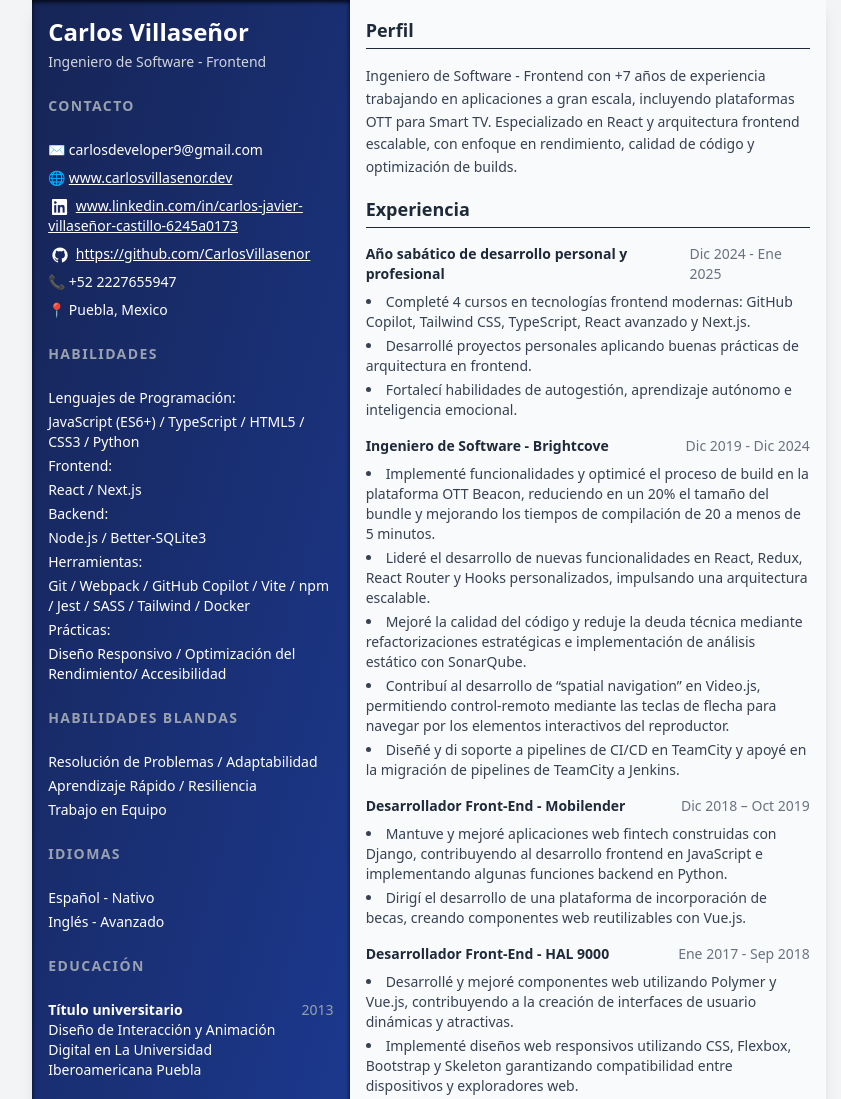
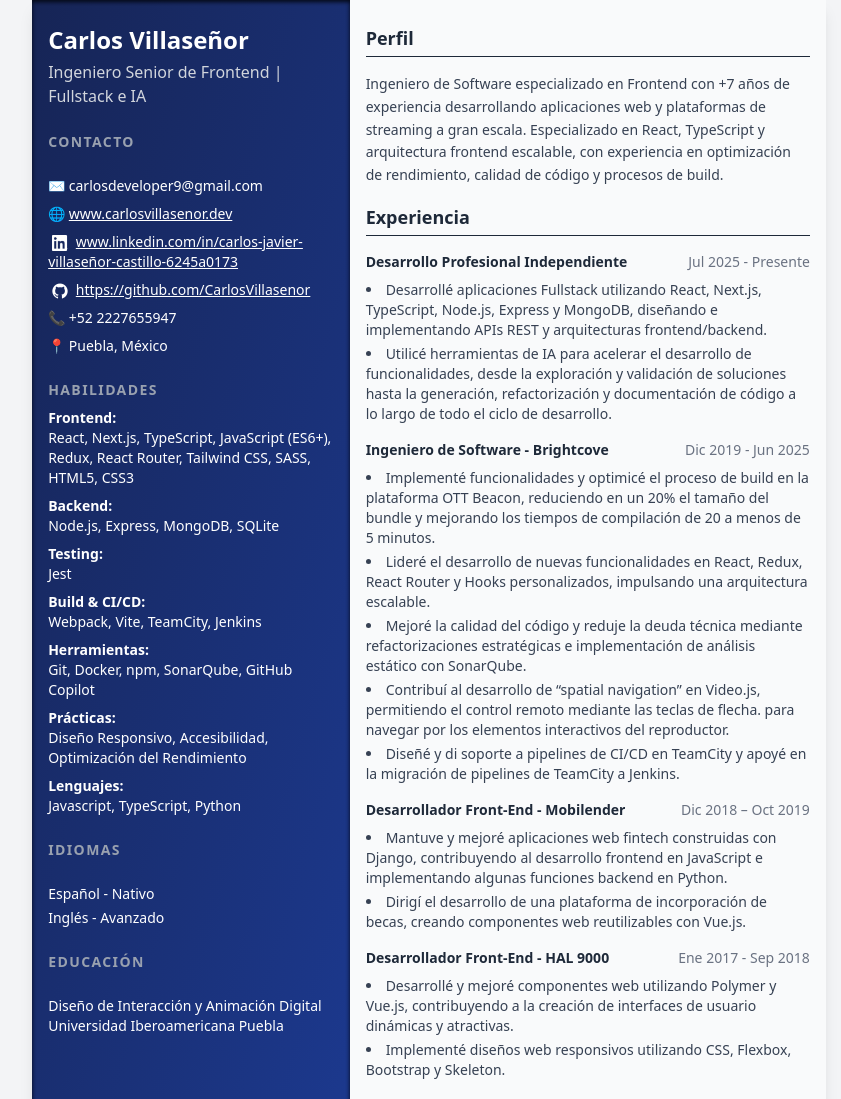
Before and after one commit to CarlosVillasenor/curriculum-vitae-tailwind-project, a website: page index.html in a window 1280 px wide. Shown: the top 1099 px of the page, without its empty margins (211-1052 px from the left). Drawn offline with nearby package versions, Linux system fonts and the light colour scheme; files that its build step writes are made by us from their sources.

Commit message:
feat: update CV with latest knowledge

```diff
--- a/index.html
+++ b/index.html
@@ -1,11 +1,10 @@
-<!DOCTYPE html>
+<!doctype html>
 <html lang="en">
-
   <head>
     <meta charset="UTF-8" />
     <meta name="viewport" content="width=device-width, initial-scale=1.0" />
     <title>Carlos Villaseñor - CV</title>
-  <link rel="stylesheet" href="css/output.css">
+    <link rel="stylesheet" href="css/output.css" />
     <style>
       @media print {
         body {
@@ -17,75 +16,134 @@
   </head>
 
   <body class="bg-gray-100 text-gray-800 font-sans">
-  <div class="max-w-4xl mx-auto bg-gray-50 shadow-lg grid grid-cols-10 w-[210mm] h-[297mm]">
-
+    <div
+      class="max-w-4xl mx-auto bg-gray-50 shadow-lg grid grid-cols-10 w-[210mm] h-[297mm]"
+    >
       <!-- LEFT SIDEBAR -->
-    <aside class="col-span-4 text-white px-4 py-4 shadow-inner shadow-gray-950 bg-linear-to-br from-blue-950 to-blue-900">
+      <aside
+        class="col-span-4 text-white px-4 py-6 shadow-inner shadow-gray-950 bg-linear-to-br from-blue-950 to-blue-900"
+      >
         <!-- Profile Picture and Name -->
         <!-- <img src="src/img/profile.png" alt="Profile Picture"
         class="w-32 h-32 rounded-full object-cover mt-2 border-gray-200 border-3 mb-4 mx-auto" /> -->
         <h1 class="text-2xl font-bold">Carlos Villaseñor</h1>
-      <p class="text-sm text-gray-300 mt-1">Ingeniero de Software - Frontend</p>
+        <p class="text-md text-gray-300 mt-1">
+          Ingeniero Senior de Frontend | Fullstack e IA
+        </p>
 
         <!-- Contact -->
         <section class="mt-6">
-        <h2 class="text-sm font-semibold tracking-widest text-gray-400 uppercase mt-6 mb-6">
+          <h2
+            class="text-sm font-semibold tracking-widest text-gray-400 uppercase mt-6 mb-6"
+          >
             Contacto
           </h2>
           <ul class="mt-3 space-y-2 text-sm">
             <li>✉️ carlosdeveloper9@gmail.com</li>
-          <li>🌐 <a href="https://carlosvillasenor.dev" class="underline">www.carlosvillasenor.dev</a></li>
             <li>
-            <img src="src/img/in_logo.png" alt="🐙" class="w-4  h-4 inline mx-1">
-            <a href="https://www.linkedin.com/in/carlos-javier-villaseñor-castillo-6245a0173" class="underline">
+              🌐
+              <a href="https://carlosvillasenor.dev" class="underline"
+                >www.carlosvillasenor.dev</a
+              >
+            </li>
+            <li>
+              <img
+                src="src/img/in_logo.png"
+                alt="🐙"
+                class="w-4 h-4 inline mx-1"
+              />
+              <a
+                href="https://www.linkedin.com/in/carlos-javier-villaseñor-castillo-6245a0173"
+                class="underline"
+              >
                 www.linkedin.com/in/carlos-javier-villaseñor-castillo-6245a0173
               </a>
             </li>
             <li>
-            <img src="src/img/git_logo.png" alt="🐙" class="w-4  h-4 inline mx-1">
+              <img
+                src="src/img/git_logo.png"
+                alt="🐙"
+                class="w-4 h-4 inline mx-1"
+              />
               <a href="https://github.com/CarlosVillasenor" class="underline">
                 https://github.com/CarlosVillasenor
               </a>
             </li>
             <li>📞 +52 2227655947</li>
-          <li>📍 Puebla, Mexico</li>
+            <li>📍 Puebla, México</li>
           </ul>
         </section>
 
         <!-- Skills -->
         <section class="mt-6">
-        <h2 class="text-sm font-semibold tracking-widest text-gray-400 uppercase mt-6 mb-6">
+          <h2
+            class="text-sm font-semibold tracking-widest text-gray-400 uppercase mt-6 mb-2"
+          >
             Habilidades
           </h2>
-        <ul class="mt-3 space-y-1 text-sm">
-          <li>Lenguajes de Programación: </li>
-          <li>JavaScript (ES6+) / TypeScript / HTML5 / CSS3 / Python </li>
-          <li>Frontend:</li>
-          <li> React / Next.js </li>
-          <li>Backend:</li>
-          <li> Node.js / Better-SQLite3</li>
-          <li>Herramientas:</li>
-          <li>Git / Webpack / GitHub Copilot / Vite / npm / Jest / SASS / Tailwind / Docker</li>
-          <li>Prácticas:</li>
-          <li>Diseño Responsivo / Optimización del Rendimiento/ Accesibilidad </li>
+
+          <ul class="text-sm space-y-2">
+            <li>
+              <div class="font-bold">Frontend:</div>
+              <div>
+                React, Next.js, TypeScript, JavaScript (ES6+), Redux, React
+                Router, Tailwind CSS, SASS, HTML5, CSS3
+              </div>
+            </li>
+
+            <li>
+              <div class="font-bold">Backend:</div>
+              <div>Node.js, Express, MongoDB, SQLite</div>
+            </li>
+
+            <li>
+              <div class="font-bold">Testing:</div>
+              <div>Jest</div>
+            </li>
+
+            <li>
+              <div class="font-bold">Build &amp; CI/CD:</div>
+              <div>Webpack, Vite, TeamCity, Jenkins</div>
+            </li>
+
+            <li>
+              <div class="font-bold">Herramientas:</div>
+              <div>Git, Docker, npm, SonarQube, GitHub Copilot</div>
+            </li>
+
+            <li>
+              <div class="font-bold">Prácticas:</div>
+              <div>
+                Diseño Responsivo, Accesibilidad, Optimización del Rendimiento
+              </div>
+            </li>
+
+            <li>
+              <div class="font-bold">Lenguajes:</div>
+              <div>Javascript, TypeScript, Python</div>
+            </li>
           </ul>
         </section>
 
         <!--Soft Skills-->
-      <section class="mt-6">
-        <h2 class="text-sm font-semibold tracking-widest text-gray-400 uppercase mt-6 mb-6">
+        <!-- <section class="mt-6">
+          <h2
+            class="text-sm font-semibold tracking-widest text-gray-400 uppercase mt-6 mb-6"
+          >
             Habilidades blandas
           </h2>
           <ul class="mt-3 space-y-1 text-sm">
-          <li>Resolución de Problemas / Adaptabilidad </li>
-          <li>Aprendizaje Rápido / Resiliencia</li>
+            <li>Resolución de Problemas, Adaptabilidad</li>
+            <li>Aprendizaje Rápido, Resiliencia</li>
             <li>Trabajo en Equipo</li>
           </ul>
-      </section>
+        </section> -->
 
         <!-- Languages -->
         <section class="mt-6">
-        <h2 class="text-sm font-semibold tracking-widest text-gray-400 uppercase mt-6 mb-6">
+          <h2
+            class="text-sm font-semibold tracking-widest text-gray-400 uppercase mt-6 mb-6"
+          >
             Idiomas
           </h2>
           <ul class="mt-3 space-y-1 text-sm">
@@ -96,123 +154,159 @@
 
         <!-- Education -->
         <section class="mt-6">
-        <h2 class="text-sm font-semibold tracking-widest text-gray-400 uppercase mt-6 mb-6">Educación</h2>
+          <h2
+            class="text-sm font-semibold tracking-widest text-gray-400 uppercase mt-6 mb-6"
+          >
+            Educación
+          </h2>
           <div class="mt-3 flex justify-between text-sm">
             <div>
-            <p class="font-semibold">Título universitario</p>
-            <p>Diseño de Interacción y Animación Digital en La Universidad Iberoamericana Puebla</p>
+              <p>Diseño de Interacción y Animación Digital</p>
+              <p>Universidad Iberoamericana Puebla</p>
             </div>
-          <span class="text-gray-400">2013</span>
+            <!-- <span class="text-gray-400">2013</span> -->
           </div>
         </section>
       </aside>
 
       <!-- RIGHT CONTENT -->
-    <main class="col-span-6 px-4 py-4 ">
-
+      <main class="col-span-6 px-4 py-6">
         <!-- Profile -->
         <section>
-        <h2 class="text-lg font-bold border-b pb-1">
-          Perfil
-        </h2>
+          <h2 class="text-lg font-bold border-b pb-1">Perfil</h2>
           <p class="mt-4 text-sm leading-relaxed text-gray-700">
-          Ingeniero de Software - Frontend con +7 años de experiencia trabajando en aplicaciones a gran escala, incluyendo
-          plataformas OTT para Smart TV. Especializado en React y arquitectura frontend escalable, con enfoque en
-          rendimiento, calidad de código y optimización de builds.
+            Ingeniero de Software especializado en Frontend con +7 años de
+            experiencia desarrollando aplicaciones web y plataformas de
+            streaming a gran escala. Especializado en React, TypeScript y
+            arquitectura frontend escalable, con experiencia en optimización de
+            rendimiento, calidad de código y procesos de build.
           </p>
+          <!-- <p>
+             He ampliado mi
+            experiencia hacia el desarrollo Fullstack, trabajando con Node.js,
+            Express, MongoDB y SQLite, y utilizo herramientas de IA para
+            acelerar el desarrollo, explorar soluciones y construir aplicaciones
+            de extremo a extremo.
+          </p> -->
         </section>
 
         <!-- Experience -->
         <section class="mt-4">
-        <h2 class="text-lg font-bold border-b pb-1">
-          Experiencia
-        </h2>
+          <h2 class="text-lg font-bold border-b pb-1">Experiencia</h2>
 
           <div class="mt-4">
             <div class="flex justify-between">
               <h3 class="font-semibold text-sm">
-              Año sabático de desarrollo personal y profesional
+                Desarrollo Profesional Independiente
               </h3>
-            <span class="text-sm text-gray-500">Dic 2024 - Ene 2025</span>
+              <span class="text-sm text-gray-500">Jul 2025 - Presente</span>
             </div>
-          <ul class="list-disc list-inside mt-2 text-sm text-gray-700 space-y-1">
+            <ul
+              class="list-disc list-inside mt-2 text-sm text-gray-700 space-y-1"
+            >
               <li>
-              Completé 4 cursos en tecnologías frontend modernas: GitHub Copilot, Tailwind CSS, TypeScript, React avanzado y Next.js.
+                Desarrollé aplicaciones Fullstack utilizando React, Next.js,
+                TypeScript, Node.js, Express y MongoDB, diseñando e
+                implementando APIs REST y arquitecturas frontend/backend.
               </li>
               <li>
-              Desarrollé proyectos personales aplicando buenas prácticas de arquitectura en frontend.
-            </li>
-            <li>
-              Fortalecí habilidades de autogestión, aprendizaje autónomo e inteligencia emocional.
+                Utilicé herramientas de IA para acelerar el desarrollo de
+                funcionalidades, desde la exploración y validación de soluciones
+                hasta la generación, refactorización y documentación de código a
+                lo largo de todo el ciclo de desarrollo.
               </li>
             </ul>
           </div>
 
           <div class="mt-4">
             <div class="flex justify-between">
-            <h3 class="font-semibold text-sm">Ingeniero de Software - Brightcove</h3>
-            <span class="text-sm text-gray-500">Dic 2019 - Dic 2024</span>
+              <h3 class="font-semibold text-sm">
+                Ingeniero de Software - Brightcove
+              </h3>
+              <span class="text-sm text-gray-500">Dic 2019 - Jun 2025</span>
             </div>
 
-          <ul class="list-disc list-inside mt-2 text-sm text-gray-700 space-y-1">
+            <ul
+              class="list-disc list-inside mt-2 text-sm text-gray-700 space-y-1"
+            >
               <!-- (Achievement or responsibility with impact.) -->
               <li>
-              Implementé funcionalidades y optimicé el proceso de build en la plataforma OTT Beacon, reduciendo en un 20% el tamaño del bundle y mejorando los tiempos de compilación de 20 a menos de 5 minutos.
+                Implementé funcionalidades y optimicé el proceso de build en la
+                plataforma OTT Beacon, reduciendo en un 20% el tamaño del bundle
+                y mejorando los tiempos de compilación de 20 a menos de 5
+                minutos.
               </li>
               <li>
-              Lideré el desarrollo de nuevas funcionalidades en React, Redux, React Router y Hooks personalizados,
-              impulsando una arquitectura escalable.
+                Lideré el desarrollo de nuevas funcionalidades en React, Redux,
+                React Router y Hooks personalizados, impulsando una arquitectura
+                escalable.
               </li>
               <li>
-              Mejoré la calidad del código y reduje la deuda técnica mediante refactorizaciones estratégicas e implementación de análisis estático con SonarQube.
+                Mejoré la calidad del código y reduje la deuda técnica mediante
+                refactorizaciones estratégicas e implementación de análisis
+                estático con SonarQube.
               </li>
               <li>
-              Contribuí al desarrollo de “spatial navigation” en Video.js, permitiendo
-              control-remoto mediante las teclas de flecha para navegar por los elementos interactivos del reproductor.
+                Contribuí al desarrollo de “spatial navigation” en Video.js,
+                permitiendo el control remoto mediante las teclas de flecha. para
+                navegar por los elementos interactivos del reproductor.
               </li>
               <li>
-              Diseñé y di soporte a pipelines de CI/CD en TeamCity y apoyé en la migración de pipelines de TeamCity a
-              Jenkins.
+                Diseñé y di soporte a pipelines de CI/CD en TeamCity y apoyé en
+                la migración de pipelines de TeamCity a Jenkins.
               </li>
             </ul>
           </div>
 
           <div class="mt-4">
             <div class="flex justify-between">
-            <h3 class="font-semibold text-sm">Desarrollador Front-End - Mobilender</h3>
+              <h3 class="font-semibold text-sm">
+                Desarrollador Front-End - Mobilender
+              </h3>
               <span class="text-sm text-gray-500">Dic 2018 – Oct 2019</span>
             </div>
-          <ul class="list-disc list-inside mt-2 text-sm text-gray-700 space-y-1">
+            <ul
+              class="list-disc list-inside mt-2 text-sm text-gray-700 space-y-1"
+            >
               <li>
-              Mantuve y mejoré aplicaciones web fintech construidas con Django, contribuyendo al desarrollo frontend
-              en JavaScript e implementando algunas funciones backend en Python.
+                Mantuve y mejoré aplicaciones web fintech construidas con
+                Django, contribuyendo al desarrollo frontend en JavaScript e
+                implementando algunas funciones backend en Python.
               </li>
               <li>
-              Dirigí el desarrollo de una plataforma de incorporación de becas, creando componentes web reutilizables
-              con Vue.js.
+                Dirigí el desarrollo de una plataforma de incorporación de
+                becas, creando componentes web reutilizables con Vue.js.
               </li>
             </ul>
           </div>
 
           <div class="mt-4">
             <div class="flex justify-between">
-            <h3 class="font-semibold text-sm">Desarrollador Front-End - HAL 9000</h3>
+              <h3 class="font-semibold text-sm">
+                Desarrollador Front-End - HAL 9000
+              </h3>
               <span class="text-sm text-gray-500">Ene 2017 - Sep 2018</span>
             </div>
-          <ul class="list-disc list-inside mt-2 text-sm text-gray-700 space-y-1">
+            <ul
+              class="list-disc list-inside mt-2 text-sm text-gray-700 space-y-1"
+            >
               <li>
-              Desarrollé y mejoré componentes web utilizando Polymer y Vue.js, contribuyendo a la creación de interfaces
-              de usuario dinámicas y atractivas.
+                Desarrollé y mejoré componentes web utilizando Polymer y Vue.js,
+                contribuyendo a la creación de interfaces de usuario dinámicas y
+                atractivas.
               </li>
               <li>
-              Implementé diseños web responsivos utilizando CSS, Flexbox, Bootstrap y Skeleton garantizando
-              compatibilidad entre dispositivos y exploradores web.
+                Implementé diseños web responsivos utilizando CSS, Flexbox,
+                Bootstrap y Skeleton.
               </li>
+              <!-- <li>
+                Garantizando compatibilidad entre
+                dispositivos y exploradores web.
+              </li> -->
             </ul>
           </div>
         </section>
       </main>
     </div>
   </body>
-
 </html>
```
Lines whose indentation alone changed are shown as unchanged.
